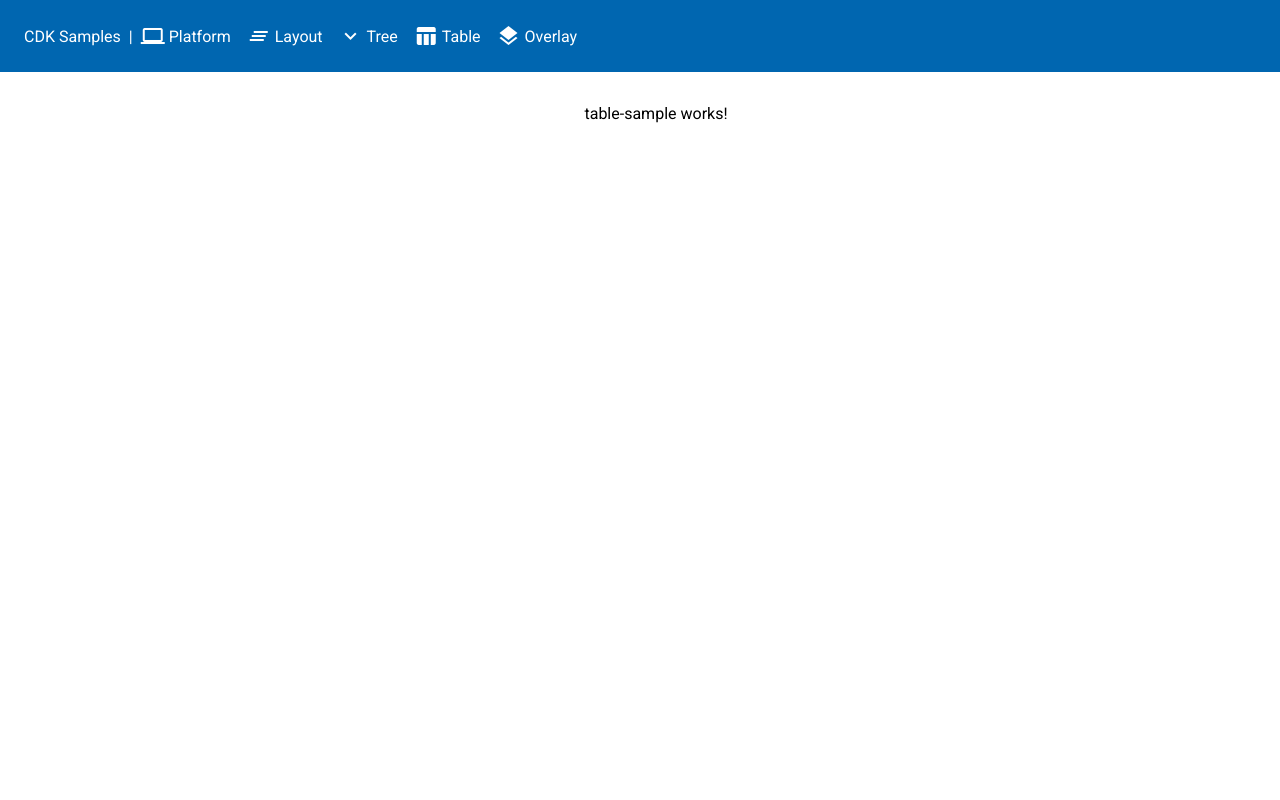
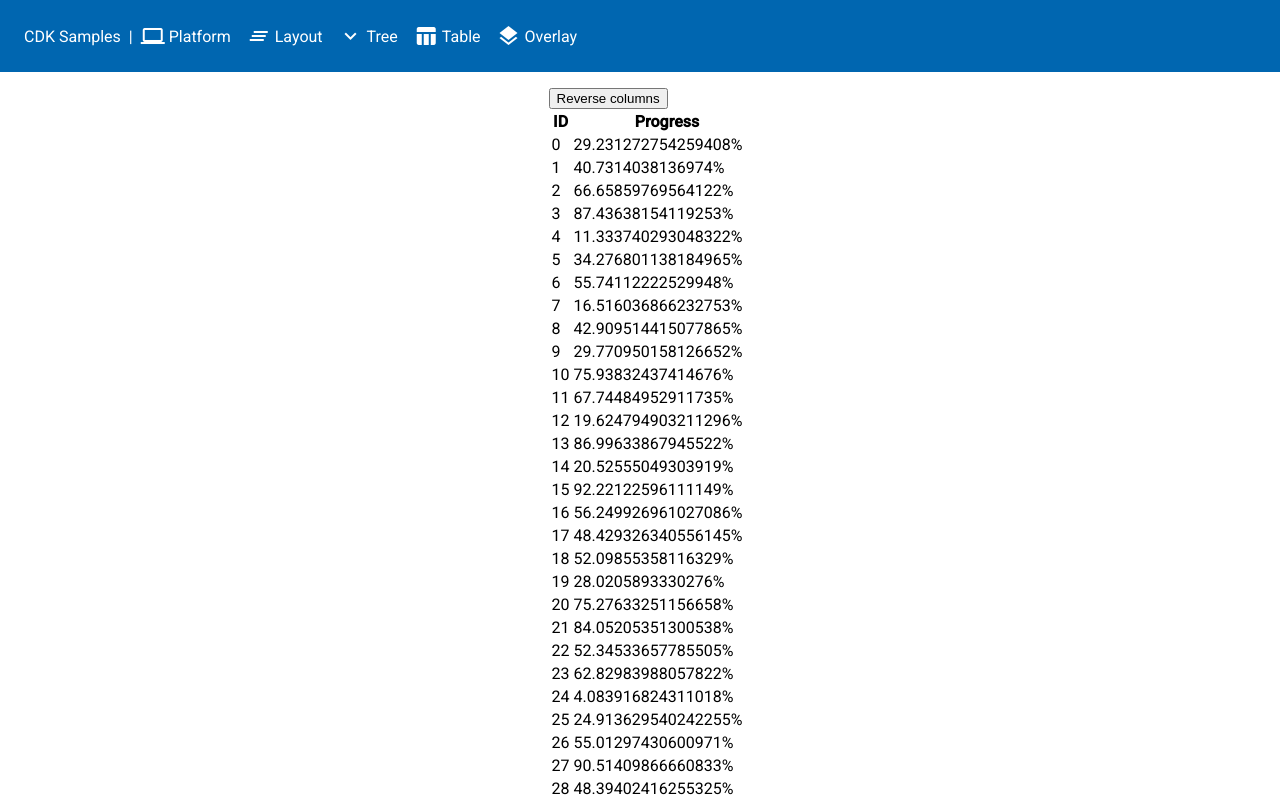
Before and after one commit to cjanz/cdk-samples, an Angular app: page /table in a window 1280 px wide. Shown: the top 800 px of the page. Built offline with nearby package versions, Linux system fonts and the light colour scheme.

Commit message:
Add sample for TableModule

```diff
--- a/src/app/app.module.ts
+++ b/src/app/app.module.ts
@@ -4,6 +4,7 @@ import { NgModule } from '@angular/core';
 import { PlatformModule } from '@angular/cdk/platform';
 import { LayoutModule } from '@angular/cdk/layout';
 import { CdkTreeModule } from '@angular/cdk/tree';
+import { CdkTableModule } from '@angular/cdk/table';
 
 import { AppRoutingModule } from './app-routing.module';
 import { AppComponent } from './app.component';
@@ -29,7 +30,8 @@ import { LayoutSampleComponent } from './layout-sample/layout-sample.component';
     AppRoutingModule,
     PlatformModule,
     LayoutModule,
-    CdkTreeModule
+    CdkTreeModule,
+    CdkTableModule
   ],
   providers: [],
   entryComponents: [
--- a/src/app/table-sample/table-sample.component.html
+++ b/src/app/table-sample/table-sample.component.html
@@ -1,3 +1,21 @@
-<p>
-  table-sample works!
-</p>
+<button type="button" (click)="reverseColumns()">Reverse columns</button>
+
+<table cdk-table [dataSource]="dataSource" class="example-table">
+  <!--- Note that these columns can be defined in any order.
+          The actual rendered columns are set as a property on the row definition" -->
+
+  <!-- ID Column -->
+  <ng-container cdkColumnDef="userId">
+    <th cdk-header-cell *cdkHeaderCellDef class="example-header-cell"> ID </th>
+    <td cdk-cell *cdkCellDef="let row" class="example-cell"> {{row.id}} </td>
+  </ng-container>
+
+  <!-- Progress Column -->
+  <ng-container cdkColumnDef="progress">
+    <th cdk-header-cell *cdkHeaderCellDef class="example-header-cell"> Progress </th>
+    <td cdk-cell *cdkCellDef="let row" class="example-cell"> {{row.progress}}% </td>
+  </ng-container>
+
+  <tr cdk-header-row *cdkHeaderRowDef="visibleColumns" class="example-header-row"></tr>
+  <tr cdk-row *cdkRowDef="let row; columns: visibleColumns" class="example-row"></tr>
+</table>
--- a/src/app/table-sample/table-sample.component.ts
+++ b/src/app/table-sample/table-sample.component.ts
@@ -1,4 +1,9 @@
 import { Component, OnInit } from '@angular/core';
+
+interface IRow {
+  id: number;
+  progress: number;
+}
 
 @Component({
   selector: 'app-table-sample',
@@ -7,9 +12,21 @@ import { Component, OnInit } from '@angular/core';
 })
 export class TableSampleComponent implements OnInit {
 
-  constructor() { }
+  public dataSource: IRow[] = [];
+
+  public visibleColumns = ['userId', 'progress'];
+
+  constructor() {
+    for (let i = 0; i < 100; i++) {
+      this.dataSource.push({ id: i, progress: Math.random() * 100 });
+    }
+  }
 
   ngOnInit() {
   }
 
+  public reverseColumns() {
+    this.visibleColumns = this.visibleColumns.reverse();
+  }
+
 }
```
